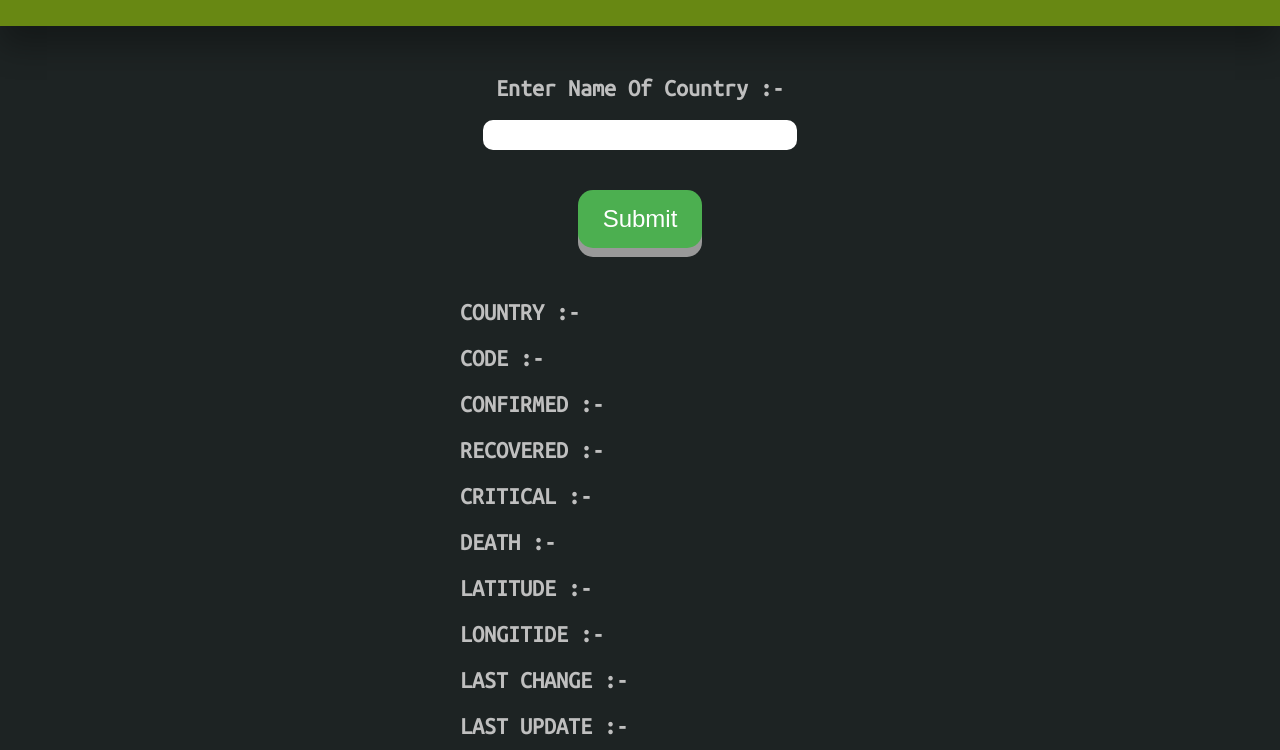
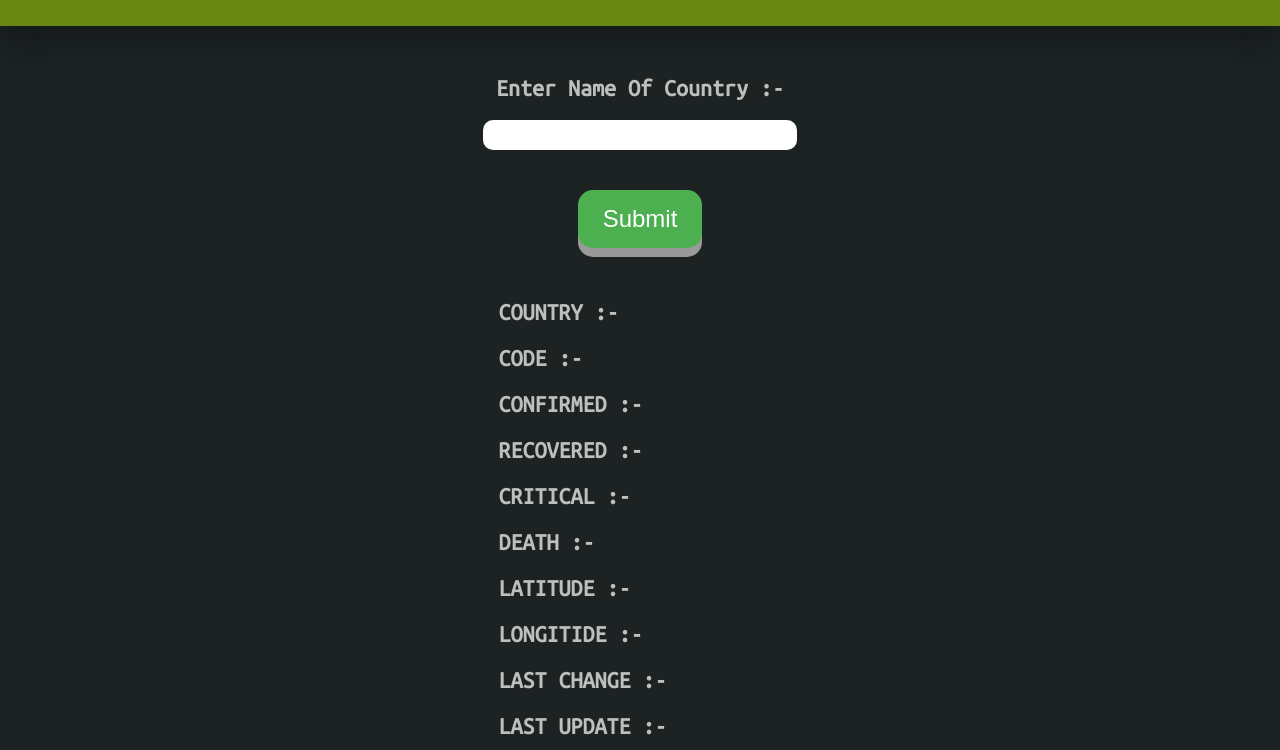
Before and after one commit to Varu98/CovidTrackerv2, a website: page index.html in a window 1280 px wide. Shown: the part 139-889 px from the top of the page. Drawn offline with Linux system fonts and the light colour scheme.

Commit message:
same fix

```diff
--- a/style.css
+++ b/style.css
@@ -69,7 +69,7 @@ label {
 }
 table {
   margin: auto;
-  margin-left: 35%;
+  margin-left: 38%;
   text-align: center;
 }
 th,
```
